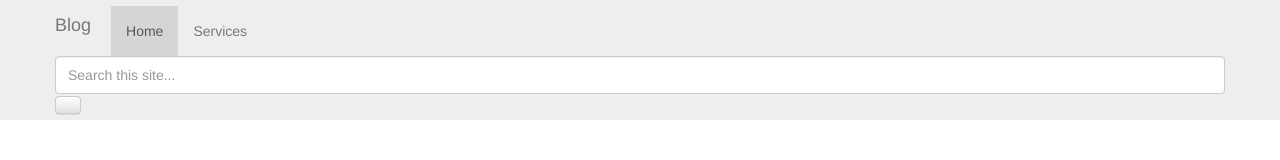
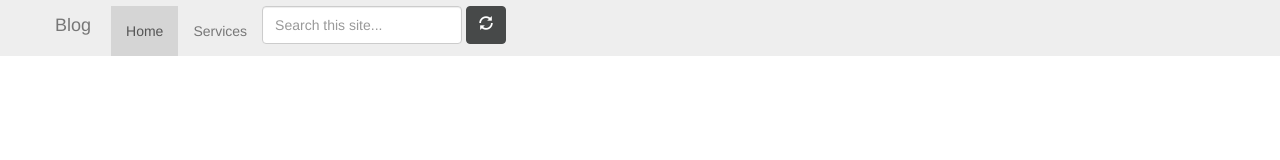
Before and after one commit to ArtyomAnisimov/Blog, a plain HTML site: page Views/index.html in a window 1280 px wide. Drawn offline with nearby package versions, Linux system fonts and the light colour scheme.

Commit message:
add normal glyphicons

```diff
--- a/Views/index.html
+++ b/Views/index.html
@@ -2,10 +2,10 @@
 <html>
 <head>
   <title>Blog</title>
-
+  <meta name="viewport" content="width=device-width, initial-scale=1.0, maximum-scale=1.0,user-scalable=no">
 <!--links-->
 <link rel="stylesheet" href="css/bootstrap.min.css">
-<link rel="stylesheet" href="css/bootstrap-theme.min.css">
+<link rel="stylesheet" href="includes/css/bootstrap-glyphicons.css">
 <script src="js/bootstrap.min.js"></script>
 <script src="http://code.jquery.com/jquery-latest.js"></script><!--JQuery-->
 </head>
@@ -13,7 +13,7 @@
   <div class="container" id="main">
     <div class="navbar navbar-fixed-top">
       <div class="container">
-        <a class="navbar-brand" href="/">Blog</a>
+        <a class="navbar-brand" href="#">Blog</a>
         <div class="nav-collapse collapse navbar-responsive-collapse">
           <ul class="nav navbar-nav">
             <li class="active">
@@ -24,9 +24,9 @@
             </li>
           </ul>
           <form class="navbar-form">
-            <input type="text" class="form-control" placeholder="Search this site...">
+            <input type="text" class="form-control" placeholder="Search this site..." style="width:200px;">
             <button type="submit" class="btn btn-default">
-              <span class="glyphicon glyphicon-search"></span>
+              <span class="glyphicon glyphicon-refresh"></span>
             </button>
           </form><!--end navbar form-->
 
```
Also changed, not shown: Views/includes/css/bootstrap-glyphicons.css (renamed from Views/css/bootstrap-glyphicons.css), Views/includes/fonts/glyphiconshalflings-regular.otf (renamed from Views/glyphiconshalflings-regular.otf), Views/includes/fonts/glyphiconshalflings-regular.ttf (renamed from Views/glyphiconshalflings-regular.ttf), Views/includes/fonts/glyphiconshalflings-regular.woff (renamed from Views/glyphiconshalflings-regular.woff), 4 other files.
